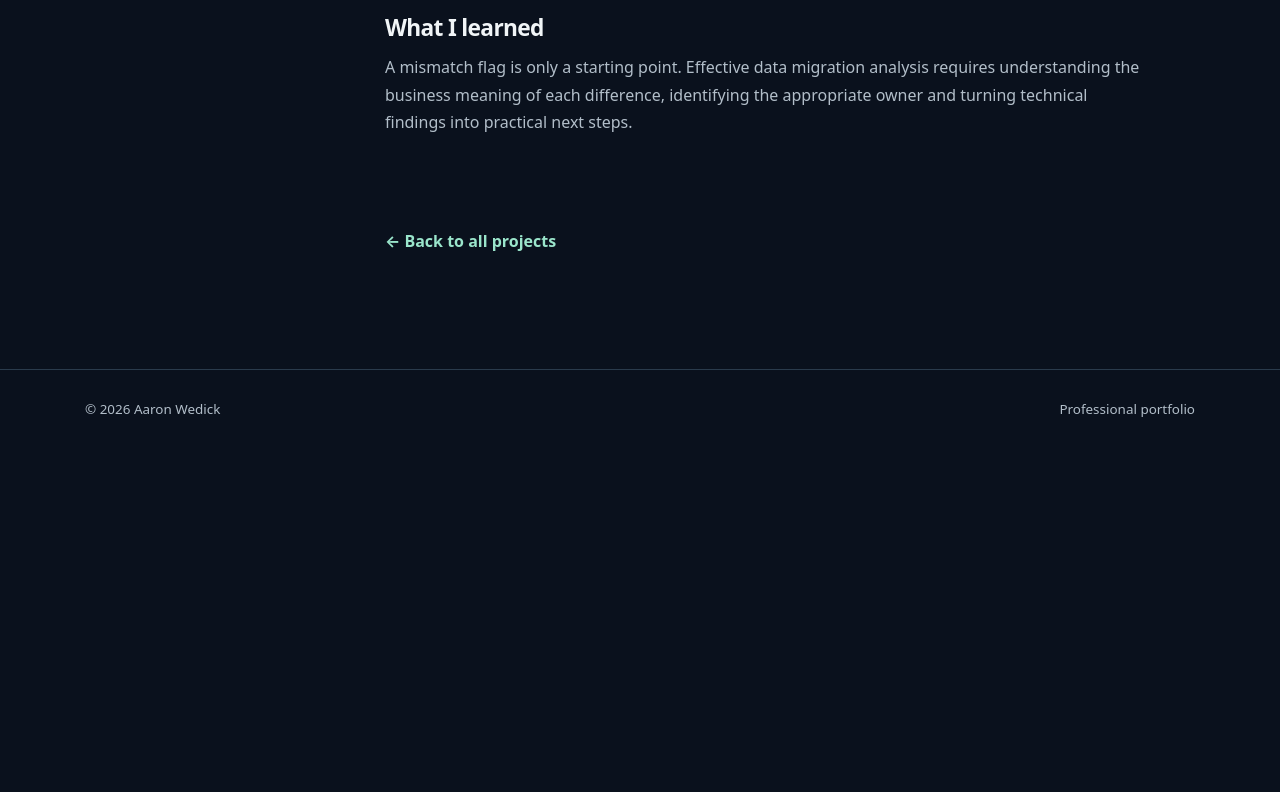
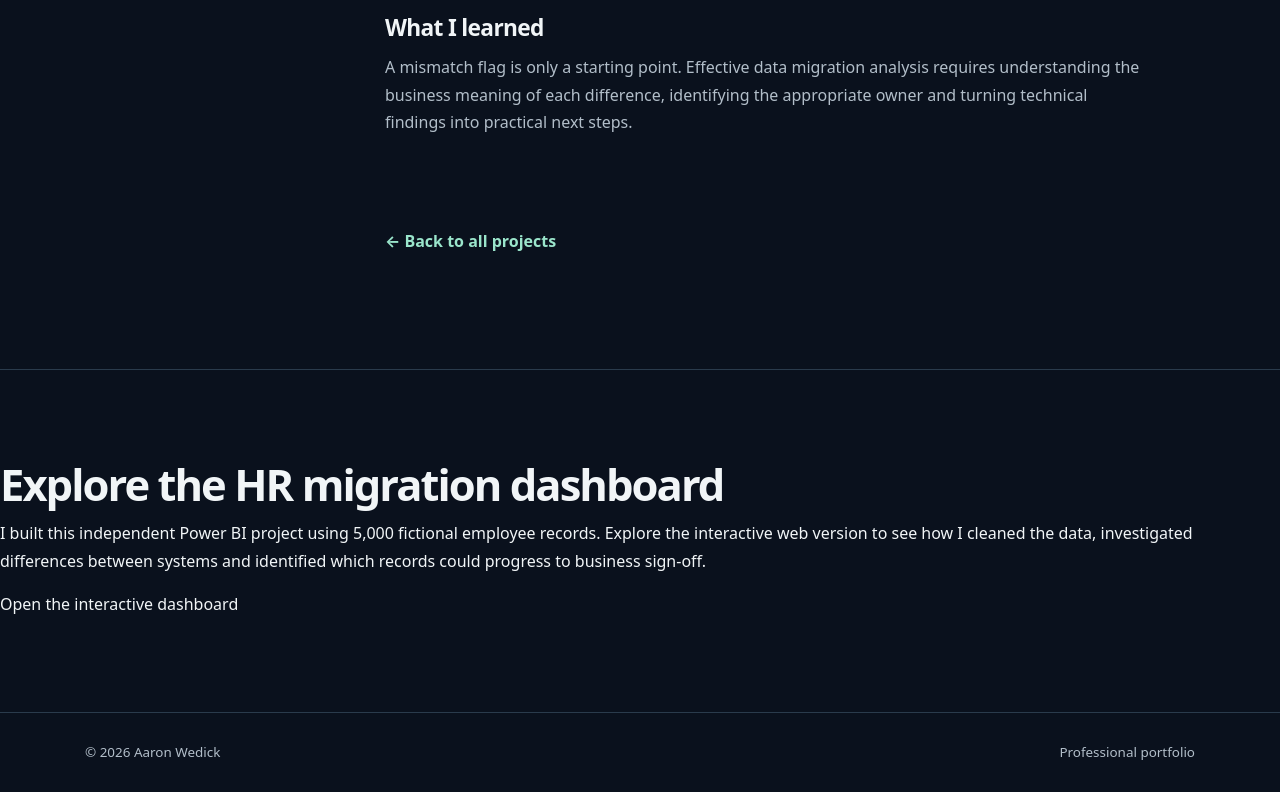
Before and after one commit to aaron2724/aaron2724.github.io, a plain HTML site: page projects/hr-payroll.html in a window 1280 px wide. Shown: the part 4959-5751 px from the top of the page. Before the commit the page ends 5408 px from the top, so only its background shows below. Drawn offline with Linux system fonts and the light colour scheme.

Commit message:
Link HR migration dashboard from case study
Added a section to explore the HR migration dashboard with details about the Power BI project and a link to the interactive dashboard.

```diff
--- a/projects/hr-payroll.html
+++ b/projects/hr-payroll.html
@@ -170,6 +170,16 @@ ELSE:
         </div>
       </div>
     </section>
+    <section>
+  <h2>Explore the HR migration dashboard</h2>
+  <p>
+    I built this independent Power BI project using 5,000 fictional
+    employee records. Explore the interactive web version to see how
+    I cleaned the data, investigated differences between systems and
+    identified which records could progress to business sign-off.
+  </p>
+  <p><a href="./hr-migration.html">Open the interactive dashboard</a></p>
+</section>
   </main>
   <footer><div class="wrap footerflex"><span>© 2026 Aaron Wedick</span><span>Professional portfolio</span></div></footer>
 </body>
```
